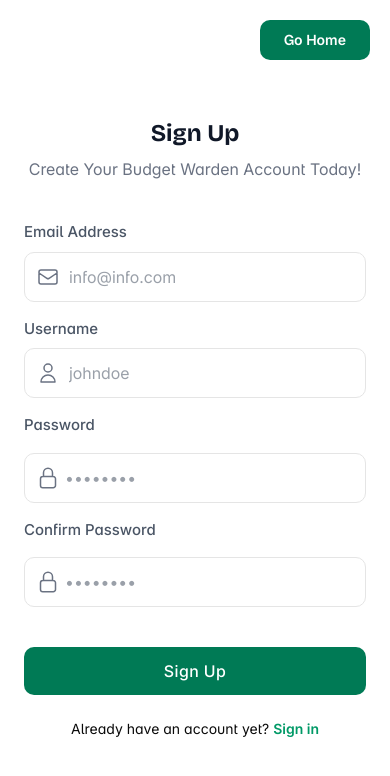
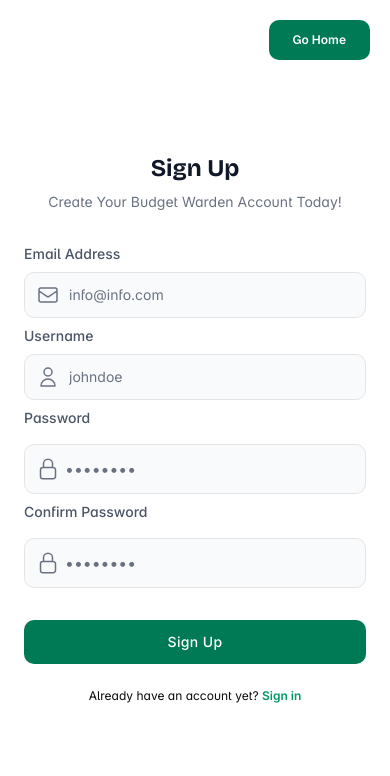
Before and after one commit to devisreal/BudgetWarden, a React (Vite) app in the folder client/: page /auth/register in a window 390 px wide. Shown: the top 776 px of the page. Built offline with nearby package versions, Linux system fonts and the light colour scheme.

Commit message:
Complete responsive styling of authentication pages

```diff
--- a/client/src/components/Navbar.jsx
+++ b/client/src/components/Navbar.jsx
@@ -6,14 +6,14 @@
       <div className="max-w-[85rem] mx-auto flex justify-between items-center">
         <Link
           to="/"
-          className="font-title text-2xl font-bold tracking-tighter text-neutral-900"
+          className="font-title text-xl md:text-2xl font-bold tracking-tighter text-neutral-900"
         >
           Budget Warden
         </Link>
 
         <div className="flex">
           <ul className="flex items-center gap-4">
-            <li className="inline-flex items-center rounded-full transition-colors duration-200 bg-emerald-700 px-5 py-3 text-md font-medium text-white">
+            <li className="inline-flex items-center rounded-full transition-colors duration-200 bg-emerald-700 px-4 py-2.5 md:px-5 md:py-3 text-sm md:text-md font-medium text-white">
               <Link to="/auth/register">Get Started</Link>
             </li>
           </ul>
--- a/client/src/layouts/AuthLayout.jsx
+++ b/client/src/layouts/AuthLayout.jsx
@@ -12,7 +12,7 @@
             <div className="flex items-center h-full px-20 bg-gray-950/50">
               {location.pathname === "/auth/register" && (
                 <div>
-                  <h2 className="text-2xl font-bold text-white sm:text-4xl font-title">
+                  <h2 className="text-2xl font-bold text-white sm:text-5xl font-title">
                     Join Budget Warden.
                   </h2>
 
@@ -23,7 +23,7 @@
               )}
               {location.pathname === "/auth/login" && (
                 <div>
-                  <h2 className="text-2xl font-bold text-white sm:text-4xl font-title">
+                  <h2 className="text-2xl font-bold text-white sm:text-5xl font-title">
                     Sign In to Stay in Control.
                   </h2>
 
@@ -37,7 +37,7 @@
           <div className="flex relative flex-col justify-center items-center w-full px-6 mx-auto lg:w-2/6">
             <button
               onClick={() => navigate("/")}
-              className="group cursor-pointer text-sm top-5 right-5 absolute inline-flex h-10 items-center justify-center overflow-hidden rounded-lg bg-emerald-700 px-6 font-semibold text-white"
+              className="group cursor-pointer text-xs md:text-sm top-5 right-5 absolute inline-flex h-10 items-center justify-center overflow-hidden rounded-lg bg-emerald-700 px-6 font-semibold text-white"
             >
               <span>Go Home</span>
               <div className="w-0 translate-x-[100%] pl-0 opacity-0 transition-all duration-200 group-hover:w-5 group-hover:translate-x-0 group-hover:pl-1 group-hover:opacity-100">
--- a/client/src/pages/HomePage/HomePage.jsx
+++ b/client/src/pages/HomePage/HomePage.jsx
@@ -8,21 +8,21 @@
     <>
       <Navbar />
       <section className="relative flex h-[40rem] w-full flex-col items-center justify-center overflow-hidden rounded-lg bg-background">
-        <div className="mx-auto max-w-[80rem] text-center">
-          <h2 className="text-3xl font-extrabold tracking-tight leading-[1] text-gray-950 md:text-[5rem] font-title">
+        <div className="mx-auto max-w-[80rem] text-center px-3 md:p-0">
+          <h2 className="text-4xl font-extrabold tracking-tight leading-[1] text-gray-950 md:text-[5rem] font-title">
             Take Full Control Of <br /> Your Personal Finances
           </h2>
 
-          <p className="text-gray-500 sm:mt-4 font-medium text-lg">
+          <p className="text-gray-500 mt-3 sm:mt-4 text-sm md:text-lg">
             Manage and Visualize your everyday finances with features you’ll
             love to use.
           </p>
         </div>
 
-        <div className="mt-10 flex items-center justify-center gap-x-6">
+        <div className="mt-6 flex items-center justify-center gap-x-6">
           <button
             onClick={() => navigate("/auth/register")}
-            className="group cursor-pointer relative h-16 text-lg rounded-full border border-neutral-200 bg-emerald-700 text-white px-8 font-semibold"
+            className="group cursor-pointer relative h-12 md:h-16 text-base md:text-lg rounded-full border border-neutral-200 bg-emerald-700 text-white px-6 md:px-8 font-semibold"
           >
             <span className="relative inline-flex overflow-hidden">
               <div className="translate-y-0 skew-y-0 transition duration-500 group-hover:-translate-y-[110%] group-hover:skew-y-12">
--- a/client/src/pages/auth/Register/RegisterPage.jsx
+++ b/client/src/pages/auth/Register/RegisterPage.jsx
@@ -2,12 +2,12 @@
 
 export default function RegisterPage() {
   return (
-    <form className="w-full max-w-md flex flex-col gap-4">
+    <form className="w-full max-w-md flex flex-col gap-2 md:gap-4">
       <div className="text-center">
         <h4 className="mt-3 text-2xl md:text-3xl font-bold font-title text-gray-900 ">
           Sign Up
         </h4>
-        <p className="mt-2 text-gray-500 ">
+        <p className="mt-2 text-sm md:text-base text-gray-500 ">
           Create Your Budget Warden Account Today!
         </p>
       </div>
@@ -15,7 +15,7 @@
       <fieldset className="mt-6">
         <label
           htmlFor="email"
-          className="block mb-2 text-md text-gray-600 font-medium "
+          className="block mb-2 text-sm md:text-md text-gray-600 font-medium "
         >
           Email Address
         </label>
@@ -40,7 +40,7 @@
             type="email"
             name="email"
             id="email"
-            className="block w-full py-3 text-gray-700 bg-white border rounded-lg px-11 focus:border-emerald-400 focus:ring-emerald-300 focus:outline-none focus:ring focus:ring-opacity-40"
+            className="block w-full py-3 text-sm md:text-base text-gray-700 bg-gray-50 placeholder-gray-500 border rounded-lg px-11 focus:border-emerald-400 focus:ring-emerald-300 focus:outline-none focus:ring focus:ring-opacity-40"
             placeholder="info@info.com"
           />
         </div>
@@ -49,7 +49,7 @@
       <fieldset>
         <label
           htmlFor="username"
-          className="block mb-2 text-md text-gray-600 font-medium "
+          className="block mb-2 text-sm md:text-md text-gray-600 font-medium "
         >
           Username
         </label>
@@ -75,7 +75,7 @@
             type="text"
             id="username"
             name="username"
-            className="block w-full py-3 text-gray-700 bg-white border rounded-lg px-11 focus:border-emerald-400 focus:ring-emerald-300 focus:outline-none focus:ring focus:ring-opacity-40"
+            className="block w-full py-3 text-sm md:text-base text-gray-700 bg-gray-50 placeholder-gray-500 border rounded-lg px-11 focus:border-emerald-400 focus:ring-emerald-300 focus:outline-none focus:ring focus:ring-opacity-40"
             placeholder="johndoe"
           />
         </div>
@@ -84,7 +84,7 @@
       <fieldset>
         <label
           htmlFor="password"
-          className="block mb-2 text-md text-gray-600 font-medium "
+          className="block mb-2 text-sm md:text-md text-gray-600 font-medium "
         >
           Password
         </label>
@@ -110,7 +110,7 @@
             id="password"
             type="password"
             name="password"
-            className="block w-full px-10 py-3 text-gray-700 bg-white border rounded-lg focus:border-emerald-400 focus:ring-emerald-300 focus:outline-none focus:ring focus:ring-opacity-40"
+            className="block w-full px-10 py-3 text-gray-700 bg-gray-50 placeholder-gray-500 border rounded-lg focus:border-emerald-400 focus:ring-emerald-300 focus:outline-none focus:ring focus:ring-opacity-40"
             placeholder="••••••••"
           />
         </div>
@@ -119,7 +119,7 @@
       <fieldset>
         <label
           htmlFor="confirm_password"
-          className="block mb-2 text-md text-gray-600 font-medium "
+          className="block mb-2 text-sm md:text-md text-gray-600 font-medium "
         >
           Confirm Password
         </label>
@@ -145,19 +145,19 @@
             id="confirm_password"
             name="confirm_password"
             type="password"
-            className="block w-full px-10 py-3 text-gray-700 bg-white border rounded-lg focus:border-emerald-400 focus:ring-emerald-300 focus:outline-none focus:ring focus:ring-opacity-40"
+            className="block w-full px-10 py-3 text-gray-700 bg-gray-50 placeholder-gray-500 border rounded-lg focus:border-emerald-400 focus:ring-emerald-300 focus:outline-none focus:ring focus:ring-opacity-40"
             placeholder="••••••••"
           />
         </div>
       </fieldset>
 
       <div className="mt-6">
-        <button className="w-full cursor-pointer px-6 py-3 font-medium tracking-wide text-white capitalize transition-colors duration-300 transform bg-emerald-700 rounded-lg hover:bg-emerald-600 focus:outline-none focus:ring focus:ring-emerald-500 focus:ring-opacity-50">
+        <button className="w-full cursor-pointer px-6 py-3 text-sm md:text-base font-medium tracking-wide text-white capitalize transition-colors duration-300 transform bg-emerald-700 rounded-lg hover:bg-emerald-600 focus:outline-none focus:ring focus:ring-emerald-500 focus:ring-opacity-50">
           Sign Up
         </button>
 
         <div className="mt-6 text-center ">
-          <p className="text-sm ">
+          <p className="text-xs md:text-sm">
             Already have an account yet?{" "}
             <Link
               className="text-emerald-600 font-semibold hover:underline"
```
Also changed, not shown: client/src/pages/auth/Login/LoginPage.jsx (+14 -12 lines).
